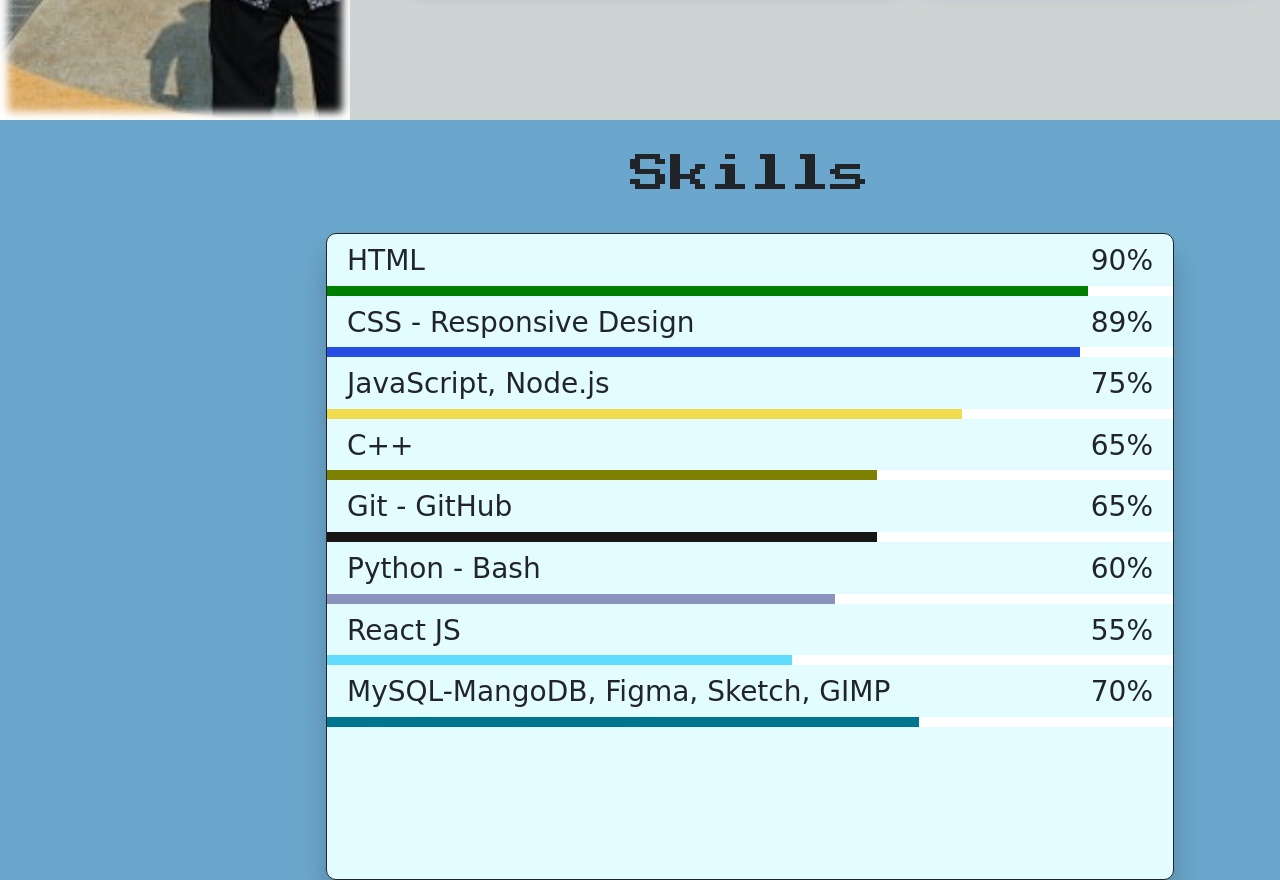
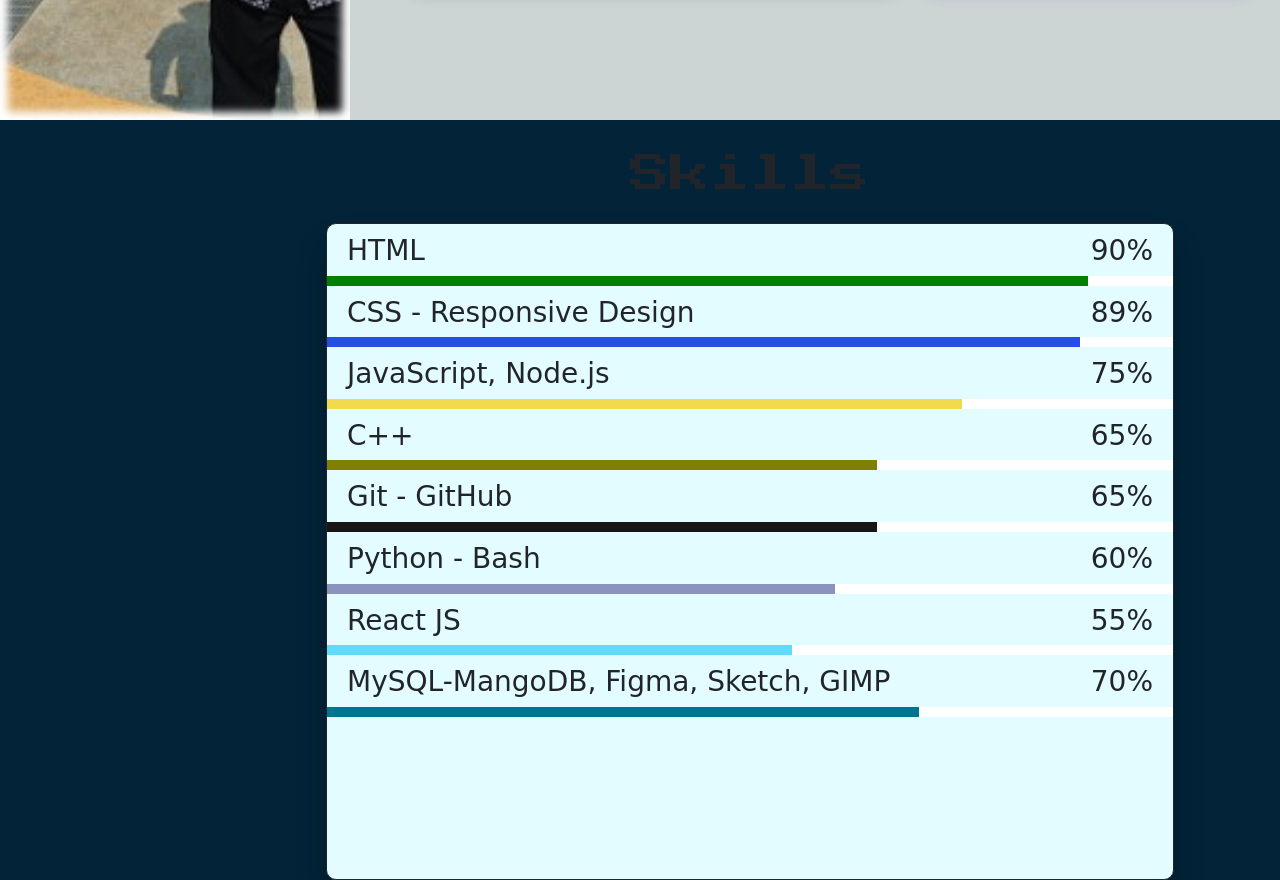
Before and after one commit to 3abderrahmane/profile, a plain HTML site: page index.html in a window 1280 px wide. Shown: the part 1480-2360 px from the top of the page. Drawn offline with nearby package versions, Linux system fonts and the light colour scheme; a web font is replaced by a local one.

Commit message:
Deploy with google indexing

```diff
--- a/index.html
+++ b/index.html
@@ -26,6 +26,7 @@
     <link rel="stylesheet" href="style.css" />
     <title>Abderrahmane's Profile</title>
     <link rel="icon" type="image/jpg" href="img/logotitle.jpg"/>
+    <meta name="google-site-verification" content="Cf7_IBc5BFiX2kU40_gs18od1qDTb1LYWDfGl1YprvM" />
 </head>
 <body>
     <div id="content">
--- a/style.css
+++ b/style.css
@@ -7,7 +7,8 @@
 
   :root {
     --color-dark: #3f7eb3;
-    --color-second: #6ba7cc;
+    /*--color-second: #6ba7cc;*/
+    --color-second: #022338;
     --color-third: #aedbf0;
     --color-white: white;
     --color-light: #e2fcff;
@@ -324,7 +325,7 @@
   .wrapper {
     height: calc(100vh - 20px - 50px);
     background-color: var(--color-light);
-    margin: 20px;
+    margin: 10px;
     margin-bottom: 40px;
     border-radius: 10px;
     border: 1px solid;
```
